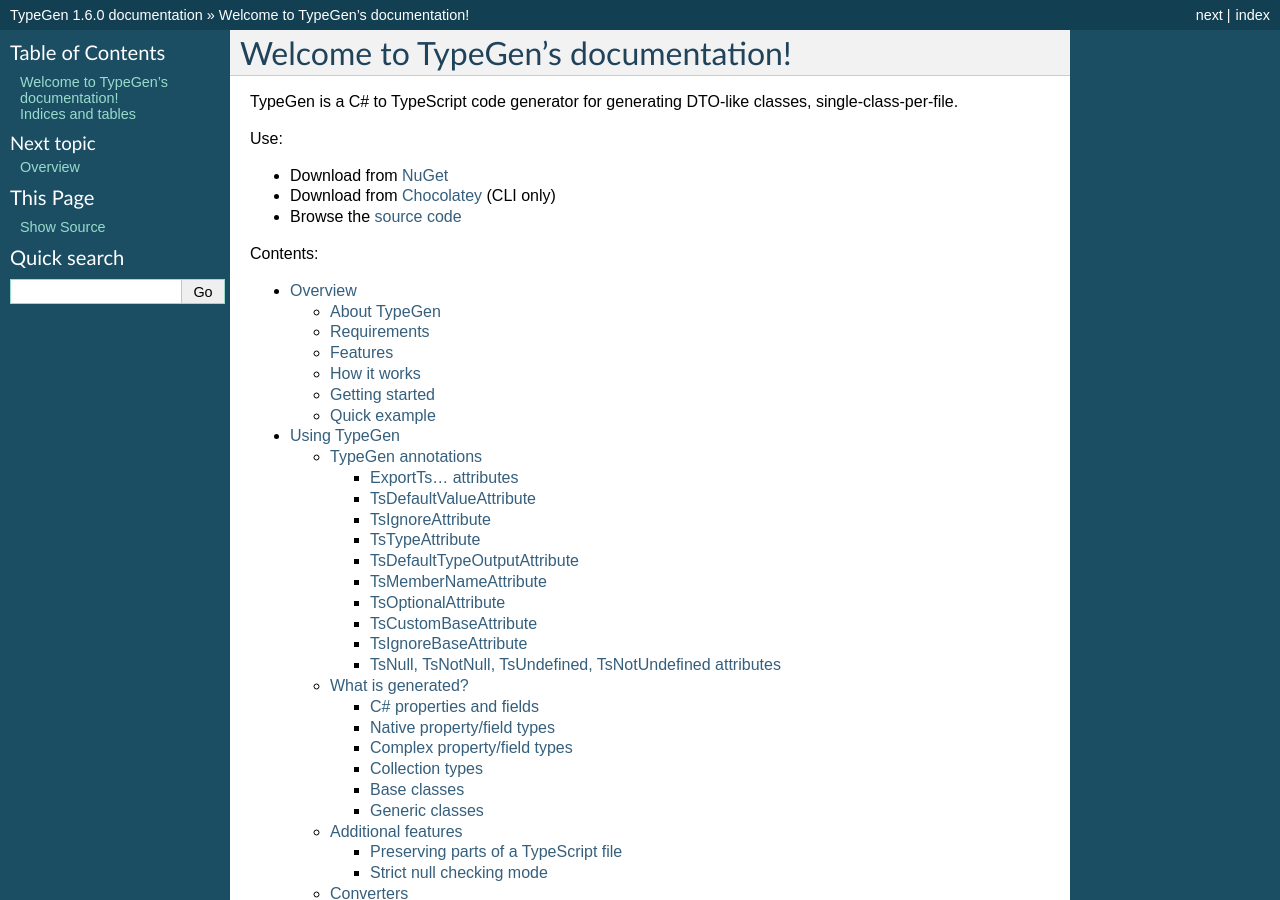
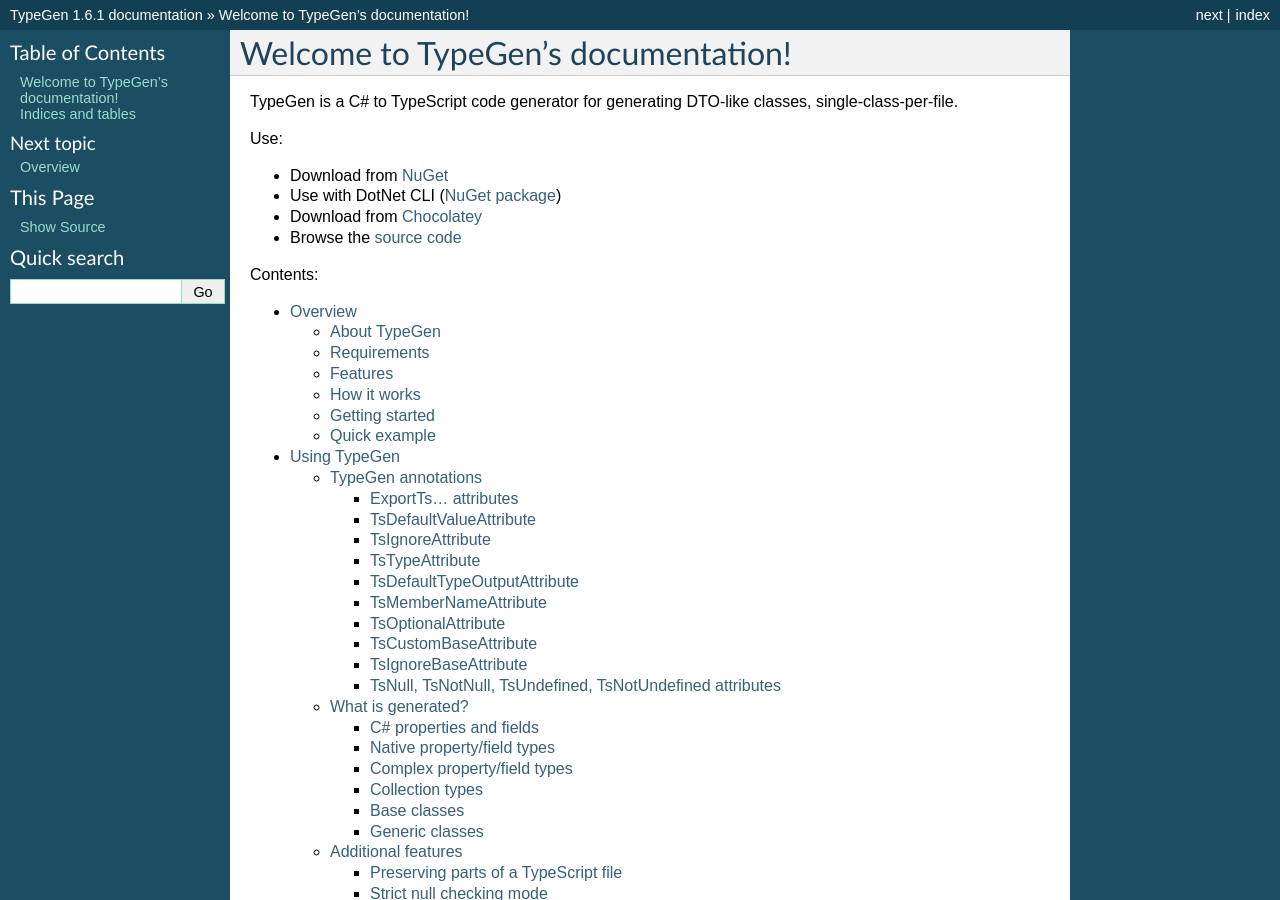
Before and after one commit to jburzynski/TypeGenDocs, a Sphinx documentation site: the page built from source/index.rst, in a window 1280 px wide and 900 px high. Built offline with Sphinx 7.4.7, drawn with Linux system fonts in a browser that asks for light colours; some of the changed text lies outside the part shown.

Commit message:
version update + info about TypeGen.DotNetCli

```diff
--- a/source/conf.py
+++ b/source/conf.py
@@ -57,7 +57,7 @@
 # built documents.
 #
 # The short X.Y version.
-version = u'1.6.0'
+version = u'1.6.1'
 # The full version, including alpha/beta/rc tags.
 release = version
 
--- a/source/index.rst
+++ b/source/index.rst
@@ -11,7 +11,8 @@
 Use:
 
 * Download from `NuGet <https://www.nuget.org/packages/TypeGen>`_
-* Download from `Chocolatey <https://chocolatey.org/packages/TypeGen>`_ (CLI only)
+* Use with DotNet CLI (`NuGet package <https://www.nuget.org/packages/TypeGen.DotNetCli>`_)
+* Download from `Chocolatey <https://chocolatey.org/packages/TypeGen>`_
 * Browse the `source code <https://github.com/jburzynski/TypeGen>`_
 
 Contents:
```
